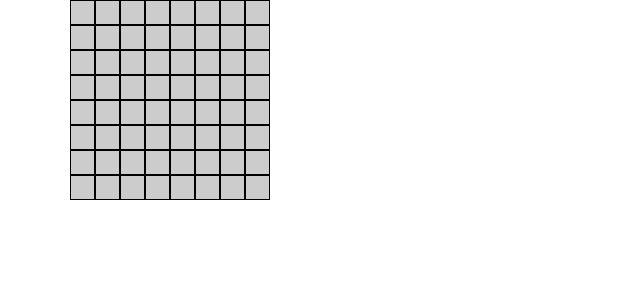
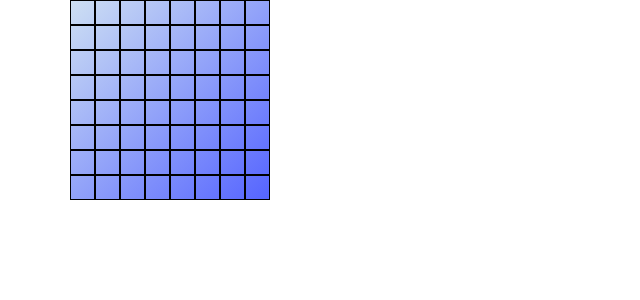
Before and after one commit to kevintruby/MEAN-Minesweeper, an Angular app: page / in a window 1280 px wide. Shown: the top 300 px of the page, without its empty margins (0-640 px from the left). Built offline with nearby package versions, Linux system fonts and the light colour scheme.

Commit message:
Styles the minefield to be a bit nicer

```diff
--- a/sass/main.scss
+++ b/sass/main.scss
@@ -4,6 +4,19 @@
 // make sure ng-cloak components are hidden until Angular deems them ready for rendering
 [ng\:cloak], [ng-cloak], [data-ng-cloak], [x-ng-cloak], .ng-cloak, .x-ng-cloak {
   display: none !important;
+}
+
+.minefield {
+  background: linear-gradient(to right bottom, $cell-plain-color-gradient-start, $cell-plain-color-gradient-end);
+  width: ($cell-size * $grid-size-small);
+}
+
+.minefield.medium {
+  width: ($cell-size * $grid-size-medium);
+}
+
+.minefield.large {
+  width: ($cell-size * $grid-size-large);
 }
 
 .minefield .row {
@@ -20,12 +33,12 @@
   width: $cell-size;
   height: $cell-size;
   border: 1px solid $cell-border-color;
-  background-color: $cell-plain-color;
   vertical-align: middle;
 }
 
 .cell:not(.cleared):hover {
-  background-color: $cell-hover-color;
+  background: linear-gradient(to right bottom, $cell-plain-color-gradient-start, $cell-plain-color-gradient-end), $cell-hover-color;
+  background-blend-mode: luminosity;
 }
 
 .cell.cleared {
--- a/sass/variables.scss
+++ b/sass/variables.scss
@@ -1,11 +1,17 @@
 // override bootstrap font path
 $icon-font-path: "../src/assets/fonts/bootstrap/";
 
+// grid variables
+$grid-size-small: 8;
+$grid-size-medium: 16;
+$grid-size-large: 32;
+
 // cell variables
 $cell-size: 25px;
-$cell-plain-color: #cccccc;
+$cell-plain-color-gradient-start: #cee0f3;
+$cell-plain-color-gradient-end: #5564ff;
 $cell-cleared-color: #ffffff;
 $cell-border-color: #000000;
-$cell-hover-color: #808080;
+$cell-hover-color: #5ca5da;
 
 $flag-color: #ca1b1b;
```
Also changed, not shown: src/styles.css.
